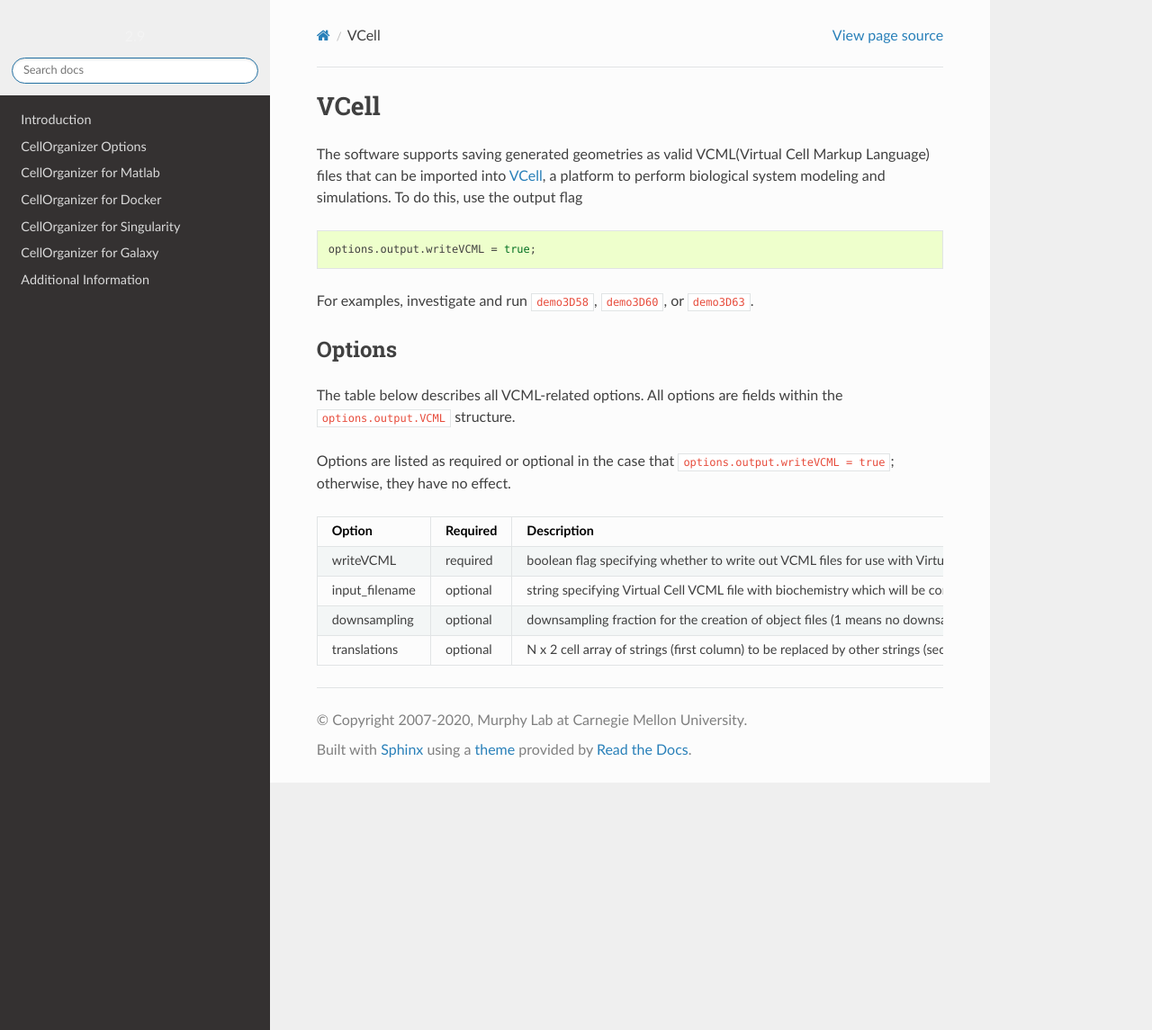
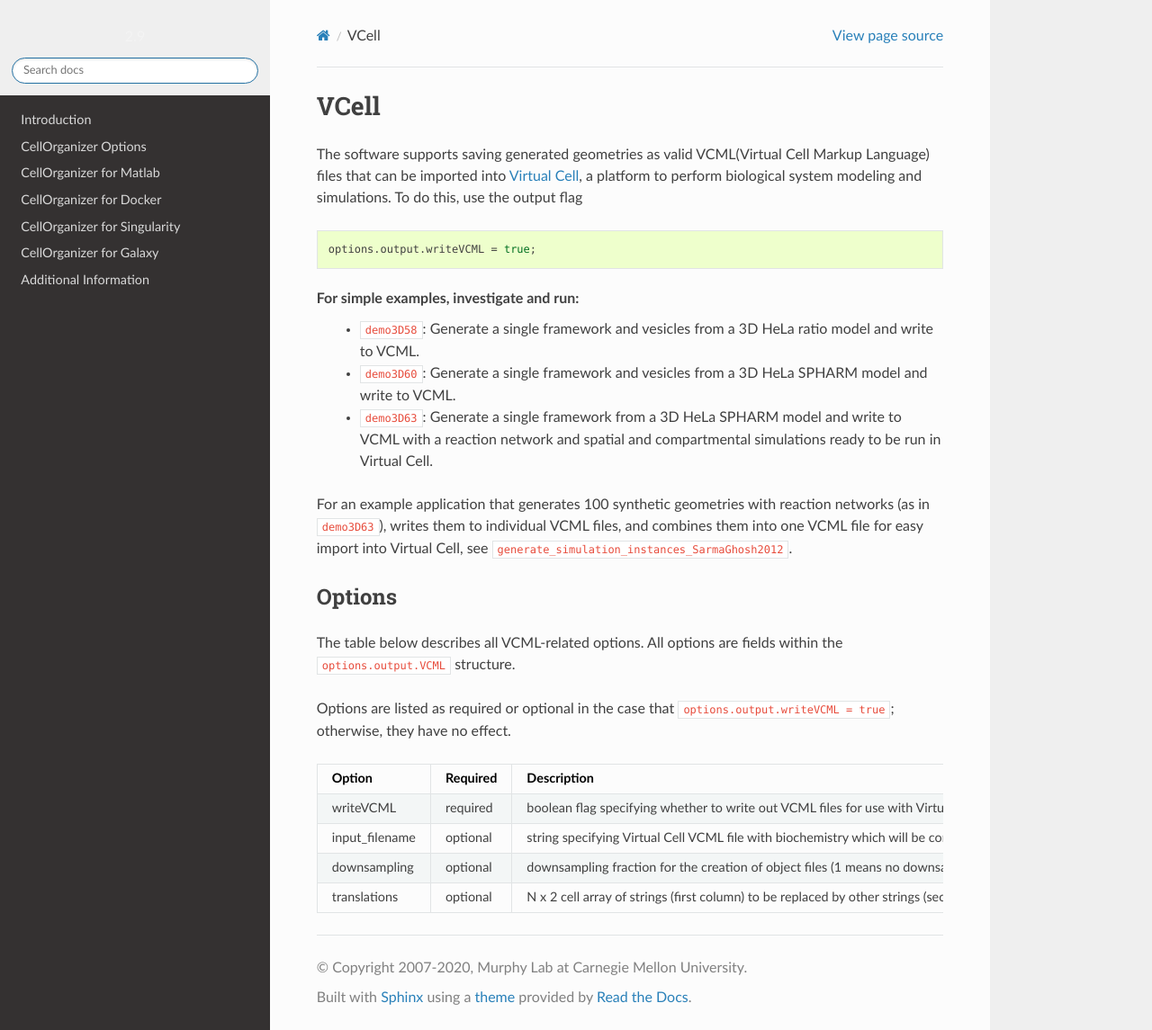
Before and after one commit to murphygroup/cellorganizer-documentation_old, a Sphinx documentation site: the page built from source/chapters/vcell.rst, in a window 1280 px wide and 1145 px high. Shown: the whole window at 90% size. Built offline with Sphinx 7.4.7 and the Read the Docs theme 2.0.0, drawn with Linux system fonts in a browser that asks for light colours.

Commit message:
Expand on demos, add application, Fix link in vcell.rst

```diff
--- a/source/chapters/vcell.rst
+++ b/source/chapters/vcell.rst
@@ -1,13 +1,18 @@
 VCell
 --------
 
-The software supports saving generated geometries as valid VCML(Virtual Cell Markup Language) files that can be imported into `VCell <https://docs.openmicroscopy.org/ome-model/5.6.3/#ome-tiff>`_, a platform to perform biological system modeling and simulations. To do this, use the output flag
+The software supports saving generated geometries as valid VCML(Virtual Cell Markup Language) files that can be imported into `Virtual Cell <https://vcell.org/>`_, a platform to perform biological system modeling and simulations. To do this, use the output flag
 
 .. code:: matlab
 
 	options.output.writeVCML = true;
 
-For examples, investigate and run ``demo3D58``, ``demo3D60``, or  ``demo3D63``.
+For simple examples, investigate and run:
+  * ``demo3D58``: Generate a single framework and vesicles from a 3D HeLa ratio model and write to VCML.
+  * ``demo3D60``: Generate a single framework and vesicles from a 3D HeLa SPHARM model and write to VCML.
+  * ``demo3D63``: Generate a single framework from a 3D HeLa SPHARM model and write to VCML with a reaction network and spatial and compartmental simulations ready to be run in Virtual Cell.
+
+For an example application that generates 100 synthetic geometries with reaction networks (as in ``demo3D63``), writes them to individual VCML files, and combines them into one VCML file for easy import into Virtual Cell, see ``generate_simulation_instances_SarmaGhosh2012``.
 
 Options
 ^^^^^^^
```
